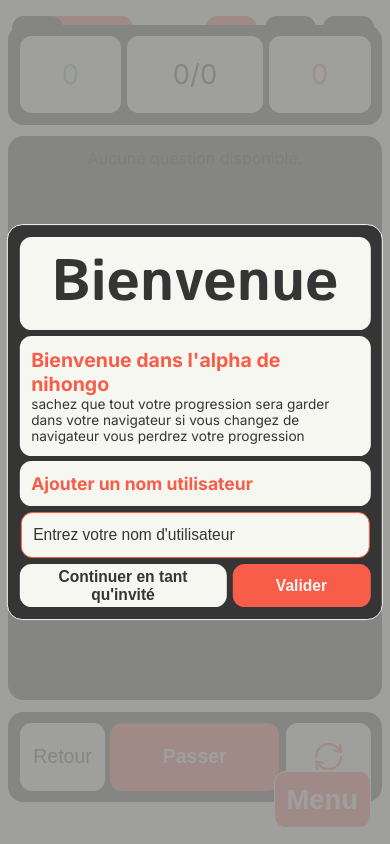
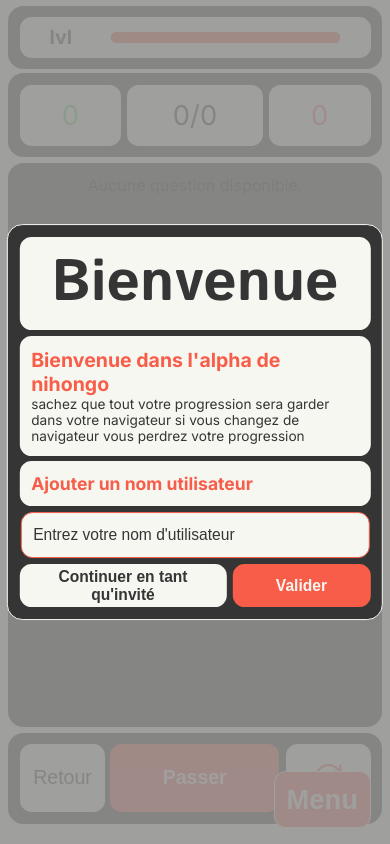
Before and after one commit to Thomasfouquereau/Nihongo, a React (Vite) app: page /exercices in a window 390 px wide. Built offline with nearby package versions, Linux system fonts and the light colour scheme.

Commit message:
Refactoriser ui mobile pour la lvlBarExercices

```diff
--- a/src/component/lvl/AddXp.jsx
+++ b/src/component/lvl/AddXp.jsx
@@ -1,4 +1,5 @@
 import { setKanjiXp, setVocabulaireXp, setHiraganaXp, setKatakanaXp, setNombreXp } from '../store';
+
 const xpDébutant = 5;
 const xpIntermédiaire = parseFloat(6.25);
 const xpAvancé = parseFloat(7.8);
--- a/src/component/lvl/LvlUp.jsx
+++ b/src/component/lvl/LvlUp.jsx
@@ -11,7 +11,6 @@ function levelUp(xp, xpToNextLevel, lvl, category, kanjiUserXp, vocabulaireUserX
     }
     if (category === 'kanji' && initialLvl !== lvl) {
         xpForUser = kanjiUserXp;
-        console.log('XP for user:', xpForUser);
     } else if (category === 'vocabulaire' && initialLvl !== lvl) {
         xpForUser = vocabulaireUserXp;
     } else if (category === 'hiragana' && initialLvl !== lvl) {
@@ -87,8 +86,6 @@ export default function UpdateLevels() {
             dispatch(setkanjiUserXp(result.xpForUser));
             if (result.levelChanged) {
                 dispatch(setUserXp(userXp + kanjiUserXp));
-                console.log('User XP:', userXp + kanjiUserXp);
-                console.log('Kanji XP:', kanjiUserXp);
             }
         } else if (category === 'vocabulaire') {
             dispatch(setVocabulaireXp(result.xp));
--- a/src/component/lvl/component/XpProgressBar.jsx
+++ b/src/component/lvl/component/XpProgressBar.jsx
@@ -7,6 +7,7 @@ const Container = styled.div`
     border-radius: 2vw;
     overflow: hidden;
     height: ${props => props.$height};
+    box-sizing: border-box;
 `;
 
 const ProgressBar = styled.div`
@@ -21,7 +22,7 @@ export default function XpProgressBar({ xp, xpToNextLevel, height, width, color,
     const percentage = (xp / xpToNextLevel) * 100;
 
     return (
-        <Container $bgColor={bgColor} $width={width} $height={height}>
+        <Container $bgColor={bgColor} $width={width} $height={height} $color={color}>
             <ProgressBar
                 $percentage={percentage}
                 $color={color}
--- a/src/component/main/exercices/Exercices.jsx
+++ b/src/component/main/exercices/Exercices.jsx
@@ -16,11 +16,10 @@ const ExercicesContainer = styled.div`
     position: relative;
     @media screen and (max-width: 560px){
         max-width: 100%;
-        gap: 5vw;
+        gap: 1.5vw;
         height: 100vh;
         margin: 0;
     }
-
 `;
 
 
--- a/src/component/main/exercices/exercices component/HeaderExercices.jsx
+++ b/src/component/main/exercices/exercices component/HeaderExercices.jsx
@@ -1,21 +1,25 @@
 import Compteur from "./header/Compteur";
 import AffichageKana from "./header/AffichageKana";
 import styled from "styled-components";
+import LvlBarExercices from "./header/LvlBarExercices";
 
 const HeaderContainer = styled.div`
     display: flex;
     align-items: center;
-    justify-content: flex-start;
+    justify-content: space-between;
     width: 100%;
     height: 20%;
     @media screen and (max-width: 560px){
         width: 100%;
         justify-content: center;
-        height: 10vh;
+        height: 18vh;
+        flex-direction: column-reverse;
+        gap: 1vw;
     }
 `
 
 export default function Header() {
+
 
   return (
     <HeaderContainer>
@@ -27,6 +31,7 @@ export default function Header() {
         (
           <AffichageKana />
         )}
+      <LvlBarExercices />
     </HeaderContainer >
   );
 }
--- a/src/component/main/exercices/exercices component/MainExercices.jsx
+++ b/src/component/main/exercices/exercices component/MainExercices.jsx
@@ -14,7 +14,7 @@ const MainContainer = styled.div`
     position: relative;
     @media screen and (max-width: 560px){
         width: 90%;
-        gap: 3vw;
+        gap: 1.5vw;
     }
 `;
 
--- a/src/component/main/exercices/exercices component/header/Compteur.jsx
+++ b/src/component/main/exercices/exercices component/header/Compteur.jsx
@@ -19,6 +19,7 @@ const CompteurContainer = styled.div`
         border-radius: 4vw;
         gap: 1.5vw;
         font-size: 7vw;
+        height: 60%;
     }
     p{
         background-color: ${(props) => props.$mainBgColor};
@@ -29,7 +30,6 @@ const CompteurContainer = styled.div`
         justify-content: center;
         align-items: center;
         @media screen and (max-width: 560px){
-
             border-radius: 3vw;
         }
     }
--- /dev/null
+++ b/src/component/main/exercices/exercices component/header/LvlBarExercices.jsx
@@ -0,0 +1,146 @@
+import XpProgressBar from '../../../../lvl/component/XpProgressBar';
+import { useSelector } from 'react-redux';
+import styled from 'styled-components';
+
+const Container = styled.div`
+    width: 30%;
+    font-size: 1.5vw;
+    background-color: ${props => props.$bgColor};
+    padding: 1vw;
+    border-radius:0.8vw;
+    height: calc(100% - 2vw);
+    @media screen and (max-width: 560px){
+        width: 90%;
+        border-radius: 4vw;
+        padding: 3vw;
+        height: 40%;
+    }
+`
+
+const LvlBarContainer = styled.div`
+    background-color: ${props => props.$mainBgColor};
+    color: ${props => props.$fontColor};
+    border-radius: 0.6vw;;
+    height: 100%;
+    display: flex;
+    flex-direction: column;
+    justify-content: center;
+    gap: 0.6vw;
+    padding-left: 3vw;
+    padding-right: 3vw;
+    position: relative;
+    @media screen and (max-width: 560px){
+        border-radius: 3vw;
+        flex-direction: row;
+        align-items: center;
+        justify-content: space-around;
+    }
+    p{
+        margin-top: -1vw;
+        font-size: 2vw;
+        font-weight: bold;
+        @media screen and (max-width: 560px){
+            margin-top: 0;
+            font-size: 5vw;
+        }
+        span{
+            font-size: 0.8vw;
+            @media screen and (max-width: 560px){
+                position: absolute;
+                bottom: 0.5vw;
+                left: 6.8vw;
+                font-size: 2vw;
+            }
+        }
+    }
+`
+
+const XpProgressXp = styled.p`
+    font-size: 0.8vw !important;
+    position: absolute;
+    bottom: 0.5vw;
+    right: 3vw;
+    font-weight: bold;
+    @media screen and (max-width: 560px){
+        display: none;
+    }
+`
+
+const XpAdd = styled.span`
+    font-size: 0.8vw;
+    position: absolute;
+    top: 0.5vw;
+    right: 3vw;
+    font-weight: bold;
+    @media screen and (max-width: 560px){
+        display: none;
+    }
+`
+
+export default function LvlBarExercices() {
+    const { bgColor, fontColor, mainBgColor } = useSelector((state) => state.mode);
+    const { color } = useSelector((state) => state.color);
+    let category = '';
+
+    if (location.pathname === '/Exercices/Kanji' || location.pathname === '/Nihongo-V2/Exercices/Hiragana') {
+        category = 'Kanji';
+    } else if (location.pathname === '/Exercices/Vocabulaire' || location.pathname === '/Nihongo-V2/Exercices/Vocabulaire') {
+        category = 'vocabulaire';
+    } else if (location.pathname === '/Exercices/Hiragana' || location.pathname === '/Nihongo-V2/Exercices/Hiragana') {
+        category = 'hiragana';
+    } else if (location.pathname === '/Exercices/Katakana' || location.pathname === '/Nihongo-V2/Exercices/Katakana') {
+        category = 'katakana';
+    } else if (location.pathname === '/Exercices/Nombres' || location.pathname === '/Nihongo-V2/Exercices/Nombres') {
+        category = 'nombre';
+    }
+
+    console.log(location.pathname)
+
+    console.log('Category:', category); // Ajoutez ce log pour vérifier la valeur de category
+
+    const lvl = useSelector((state) => {
+        console.log('State:', state); // Ajoutez ce log pour vérifier la structure de l'état Redux
+        return state.lvl[`${category}LvL`];
+    });
+
+    console.log('Lvl:', lvl); // Ajoutez ce log pour vérifier la valeur de lvl
+    const xp = useSelector((state) => state.lvl[`${category}Xp`]);
+    const xpToNextLevel = useSelector((state) => state.lvl[`${category}XpToNextLvL`]);
+
+    const heightBar = window.innerWidth < 560 ? '3vw' : '1.5vw';
+    const widthBar = window.innerWidth < 560 ? '70%' : '100%';
+    const colorBar = color;
+    const bgColorBar = bgColor;
+
+    let xpDébutant = 5;
+    let xpIntermédiaire = parseFloat(6.25);
+    let xpAvancé = parseFloat(7.8);
+    const exerciceDifficulté = useSelector((state) => state.parametersExercice.exerciceDifficulté);
+
+    let addXp = ''
+    if (exerciceDifficulté === 'Débutant') {
+        addXp = xpDébutant;
+    } else if (exerciceDifficulté === 'Intermédiaire') {
+        addXp = xpIntermédiaire;
+    } else if (exerciceDifficulté === 'Confirmer') {
+        addXp = xpAvancé;
+    }
+
+    return (
+        <Container $bgColor={bgColor} $fontColor={fontColor} >
+            <LvlBarContainer $mainBgColor={mainBgColor} $fontColor={fontColor}>
+                <p>lvl {lvl} <span>{category}</span></p>
+                <XpProgressBar
+                    xp={xp}
+                    xpToNextLevel={xpToNextLevel}
+                    height={heightBar}
+                    width={widthBar}
+                    color={colorBar}
+                    bgColor={bgColorBar}
+                />
+                <XpProgressXp>{xp}/{xpToNextLevel} XP</XpProgressXp>
+                <XpAdd $color={color}>+{addXp}xp</XpAdd>
+            </LvlBarContainer>
+        </Container>
+    );
+}
--- a/src/component/main/exercices/exercices component/logique exercices/LogiqueExercices.jsx
+++ b/src/component/main/exercices/exercices component/logique exercices/LogiqueExercices.jsx
@@ -22,7 +22,7 @@ const Container = styled.div`
     gap: 1vw;
     position: relative;
     @media screen and (max-width: 560px){
-        gap: 3vw;
+        gap: 1.5vw;
     }
 `;
 
@@ -320,7 +320,6 @@ export default function LogiqueExercices() {
                 if (location.pathname.includes('/Exercices/Kanji') && dataChoice.kanji) {
                     const chosenKanji = dataChoice.kanji.map(item => item.Kanji);
                     filteredData = data.filter(item => chosenKanji.includes(item.Kanji)).sort(() => 0.5 - Math.random()).slice(0, nombreDeQuestions);
-                    console.log(filteredData);
                 } else if (location.pathname.includes('/Exercices/Vocabulaire') && dataChoice.vocabulaire) {
                     const chosenVocabulaire = dataChoice.vocabulaire.map(item => item.francais);
                     filteredData = data.filter(item => chosenVocabulaire.includes(item.francais)).sort(() => 0.5 - Math.random()).slice(0, nombreDeQuestions);
--- a/src/component/nav/Nav.jsx
+++ b/src/component/nav/Nav.jsx
@@ -36,7 +36,6 @@ export default function Nav() {
 
     const handleButtonClick = () => {
         setIsButtonClicked(!isButtonClicked);
-        console.log("Button clicked!", isButtonClicked);
     };
 
     const handleLinkClick = () => {
```
